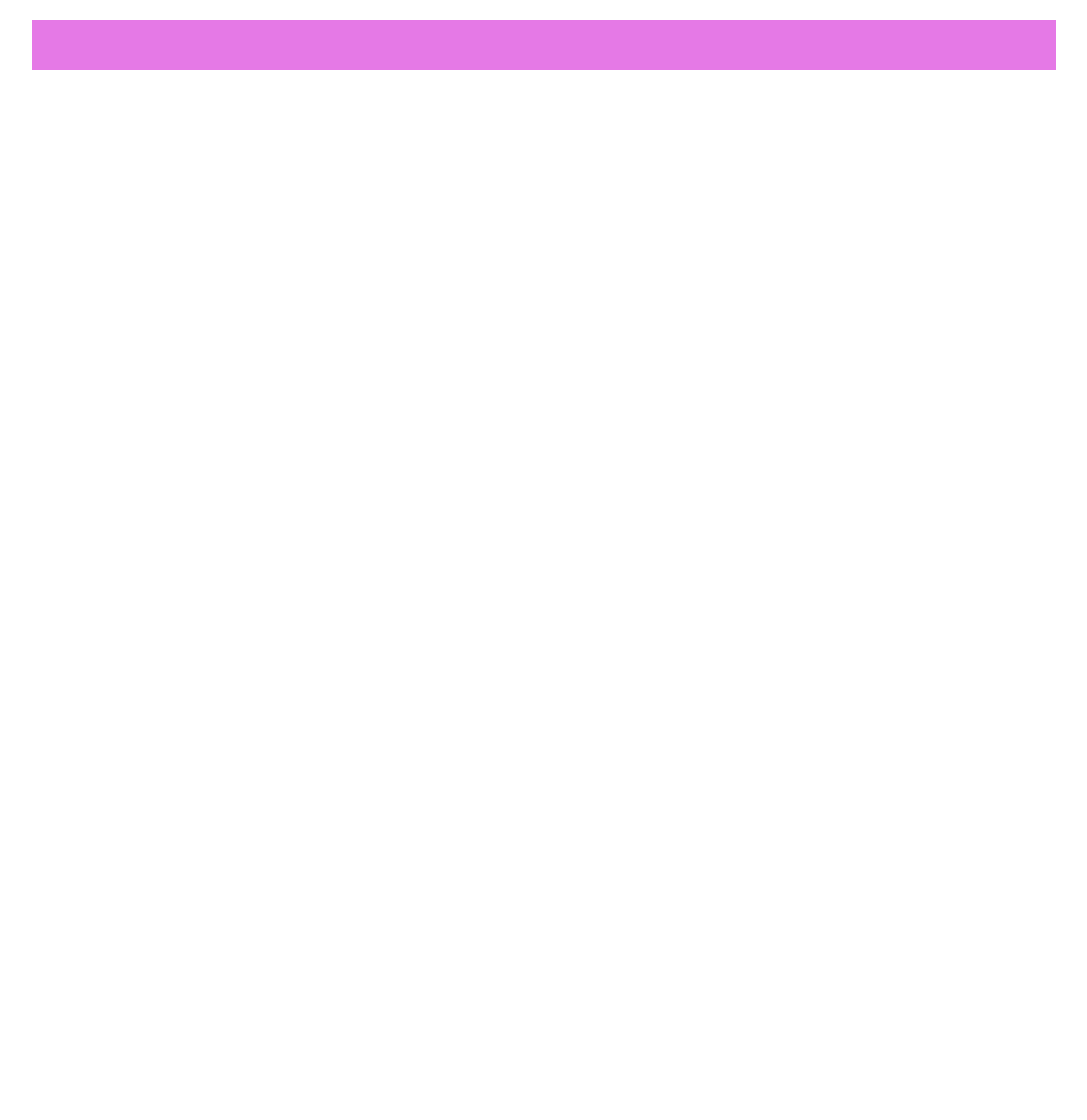
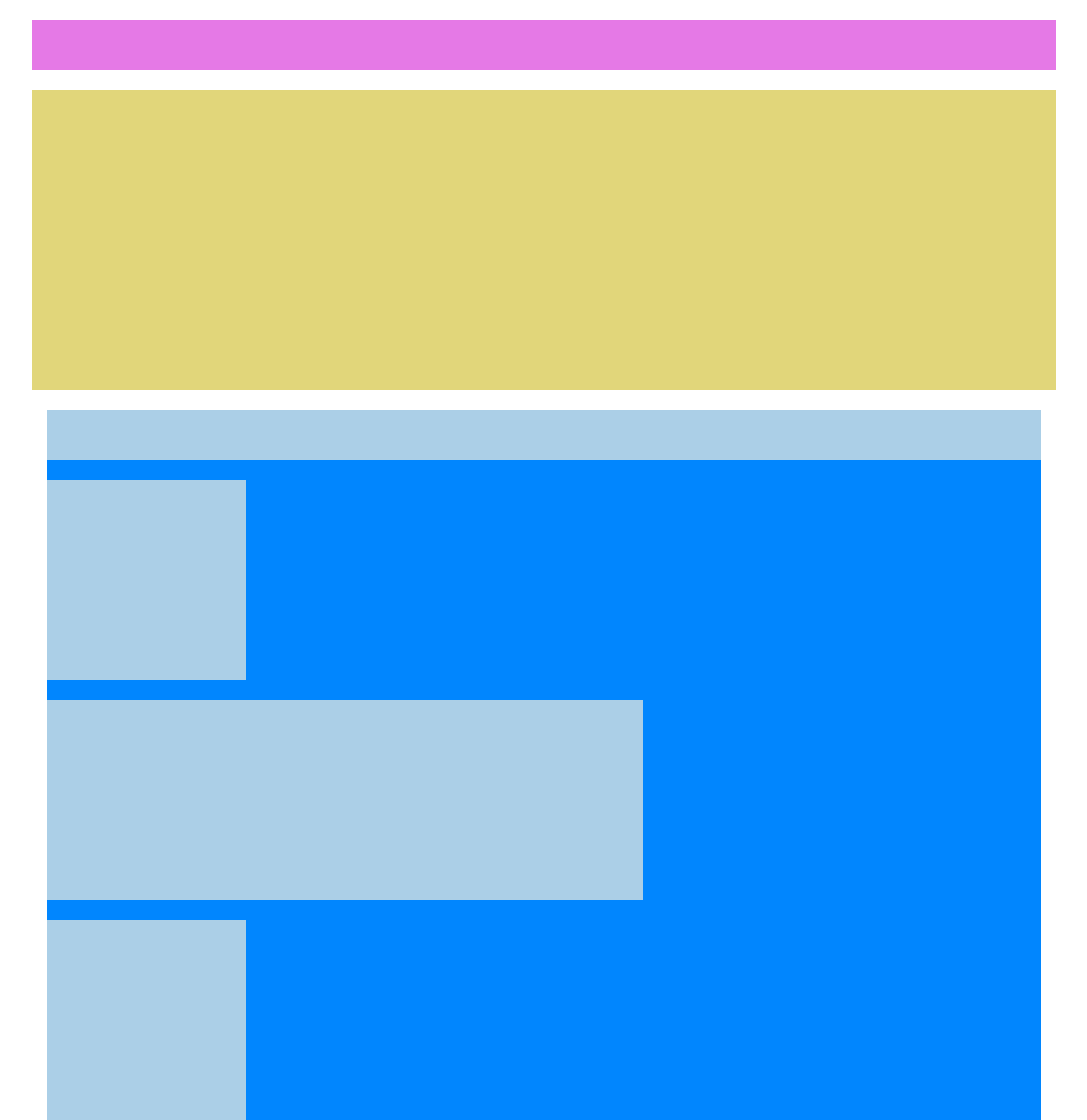
Before and after one commit to TheSmallWorld95/htmlcss-struttura-wp, a plain HTML site: page index.html in a window 1280 px wide. Shown: the whole page, without its empty margins (96-1183 px from the left). Before the commit the page ends 1020 px from the top, so only its background shows below. Drawn offline with Linux system fonts and the light colour scheme.

Commit message:
Tema Wordpress
Compilazione Main

```diff
--- a/Assets/css/master.css
+++ b/Assets/css/master.css
@@ -13,14 +13,44 @@ header,main,footer {
   margin: 0 auto;
 }
 
+.row:after {
+  content: "";
+  display: table;
+  clear: both;
+}
+
+div [class^="col-"] {
+  float: left;
+}
+
+.container {
+  margin: 0 15px;
+
+}
+
 .col-100 {
   width: 100%;
 }
 
-.row:after {
-  content: "";
-  display: table;
-  clear: both;
+.col-20 {
+  width: 20%;
+}
+
+.col-60 {
+  width: 60%;
+}
+
+
+.h50 {
+  height: 50px;
+}
+
+.h300 {
+  height: 300px;
+}
+
+.h200 {
+  height: 200px;
 }
 
 .mt-20 {
@@ -29,11 +59,20 @@ header,main,footer {
 
 .bg-pink {
   background: #E579E6;
-  height: 50px;
 
 }
 
 .bg-brown {
   background: #E1D67A;
-  height: 300px;
+
 }
+
+.bg-blue {
+  background: #0186FE;
+
+}
+
+.bg-lightblue {
+  background: #ABCFE7;
+
+}
--- a/index.html
+++ b/index.html
@@ -9,13 +9,52 @@
     <header>
       <div class="row mt-20">
         <div class="col-100">
-          <div class="bg-pink">
+          <div class="bg-pink h50">
 
           </div>
         </div>
       </div>
     </header>
 
+    <main>
+      <div class="row mt-20">
+        <div class="col-100">
+          <div class="bg-brown h300">
 
+          </div>
+        </div>
+      </div>
+
+      <div class="container bg-blue">
+        <div class="row mt-20">
+          <div class="col-100">
+            <div class="bg-lightblue h50">
+
+            </div>
+          </div>
+        </div>
+        <div class="row mt-20">
+          <div class="col-20">
+            <div class="bg-lightblue h200">
+
+            </div>
+          </div>
+        </div>
+        <div class="row mt-20">
+          <div class="col-60">
+            <div class="bg-lightblue h200">
+
+            </div>
+          </div>
+        </div>
+        <div class="row mt-20">
+          <div class="col-20">
+            <div class="bg-lightblue h200">
+
+            </div>
+          </div>
+        </div>
+      </div>
+    </main>
   </body>
 </html>
```
